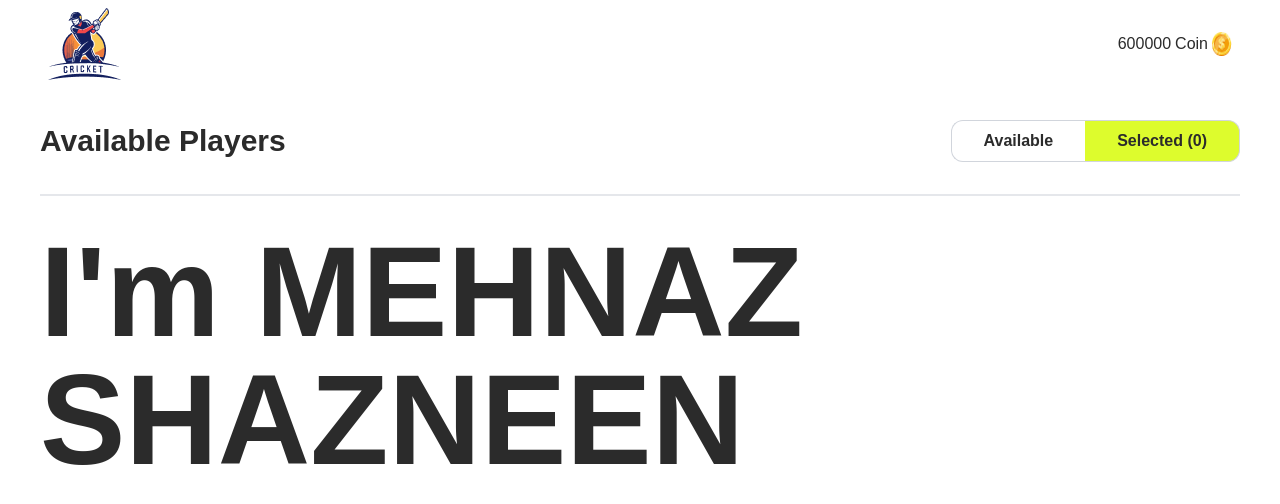
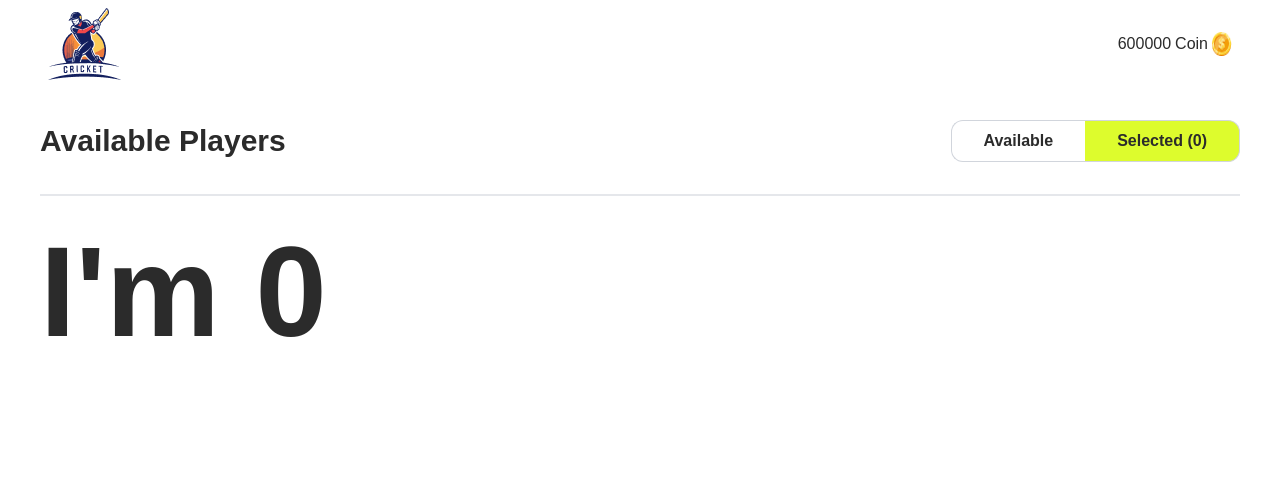
Before and after one commit to naimurcse/select-your-players, a React (Vite) app: page / in a window 1280 px wide. Both pictures are taken after a click on the button "Selected (0)". Shown: the top 504 px of the page. Built offline with nearby package versions, Linux system fonts and the light colour scheme.

Commit message:
added functionality and state for sold player and sent props to SelectedPlayers Component

```diff
--- a/src/App.jsx
+++ b/src/App.jsx
@@ -14,6 +14,8 @@ const playersPromises = fetchPlayers();
 function App() {
   const [toggle, setToggle] = useState(true);
   const [availableBalance, setAvailableBalance] = useState(600000);
+  const [soldPlayer, setSoldPlayer] = useState([]);
+  console.log(soldPlayer);
   return (
     <>
       {/* {Navber} */}
@@ -33,7 +35,7 @@ function App() {
             onClick={() => setToggle(false)}
             className={`py-2 px-8 border-1 border-gray-300 font-bold border-l-0 rounded-r-xl ${!toggle ? "bg-[#ddfc2d]" : ""}`}
           >
-            Selected (0)
+            Selected ({soldPlayer.length})
           </button>
         </div>
       </div>
@@ -45,12 +47,14 @@ function App() {
             setAvailableBalance={setAvailableBalance}
             availableBalance={availableBalance}
             playersPromises={playersPromises}
+            setSoldPlayer={setSoldPlayer}
+            soldPlayer={soldPlayer}
           >
             {" "}
           </AvailablePlayers>
         </Suspense>
       ) : (
-        <SelectedPlayers></SelectedPlayers>
+        <SelectedPlayers soldPlayer={soldPlayer}></SelectedPlayers>
       )}
     </>
   );
--- a/src/Components/AvailablePlayers/AvailablePlayers.jsx
+++ b/src/Components/AvailablePlayers/AvailablePlayers.jsx
@@ -4,6 +4,8 @@ function AvailablePlayers({
   playersPromises,
   setAvailableBalance,
   availableBalance,
+  setSoldPlayer,
+  soldPlayer,
 }) {
   const players = use(playersPromises);
   // console.log(players);
@@ -12,10 +14,12 @@ function AvailablePlayers({
       <div className="max-w-80 md:max-w-100  lg:max-w-200 xl:max-w-300 mx-auto grid grid-cols-1  lg:grid-cols-2 xl:grid-cols-3 gap-5 xl:gap-8">
         {players.map((player) => (
           <PlayerCard
+            key={player.id}
+            player={player}
             setAvailableBalance={setAvailableBalance}
             availableBalance={availableBalance}
-            player={player}
-            key={player.id}
+            setSoldPlayer={setSoldPlayer}
+            soldPlayer={soldPlayer}
           ></PlayerCard>
         ))}
       </div>
--- a/src/Components/PlayerCard/PlayerCard.jsx
+++ b/src/Components/PlayerCard/PlayerCard.jsx
@@ -3,7 +3,13 @@ import flagImage from "../../assets/flagImage.png";
 import userImage from "../../assets/userImage.png";
 import "./PlayerCard.css";
 
-function PlayerCard({ player, setAvailableBalance, availableBalance }) {
+function PlayerCard({
+  player,
+  setAvailableBalance,
+  availableBalance,
+  setSoldPlayer,
+  soldPlayer,
+}) {
   const [isSelected, setIsSelected] = useState(false);
   // console.log(player);
   // console.log(setAvailableBalance);
@@ -17,6 +23,7 @@ function PlayerCard({ player, setAvailableBalance, availableBalance }) {
     }
     setAvailableBalance(availableBalance - playerPrice);
     setIsSelected(true);
+    setSoldPlayer([...soldPlayer, player]);
   };
 
   const {
--- a/src/Components/SelectedPlayers/SelectedPlayers.jsx
+++ b/src/Components/SelectedPlayers/SelectedPlayers.jsx
@@ -1,7 +1,7 @@
-function SelectedPlayers() {
+function SelectedPlayers({ soldPlayer }) {
   return (
     <div className="max-w-[1200px] mx-auto">
-      <h2 className="text-9xl font-bold">I'm MEHNAZ SHAZNEEN</h2>
+      <h2 className="text-9xl font-bold">I'm {soldPlayer.length}</h2>
     </div>
   );
 }
```
